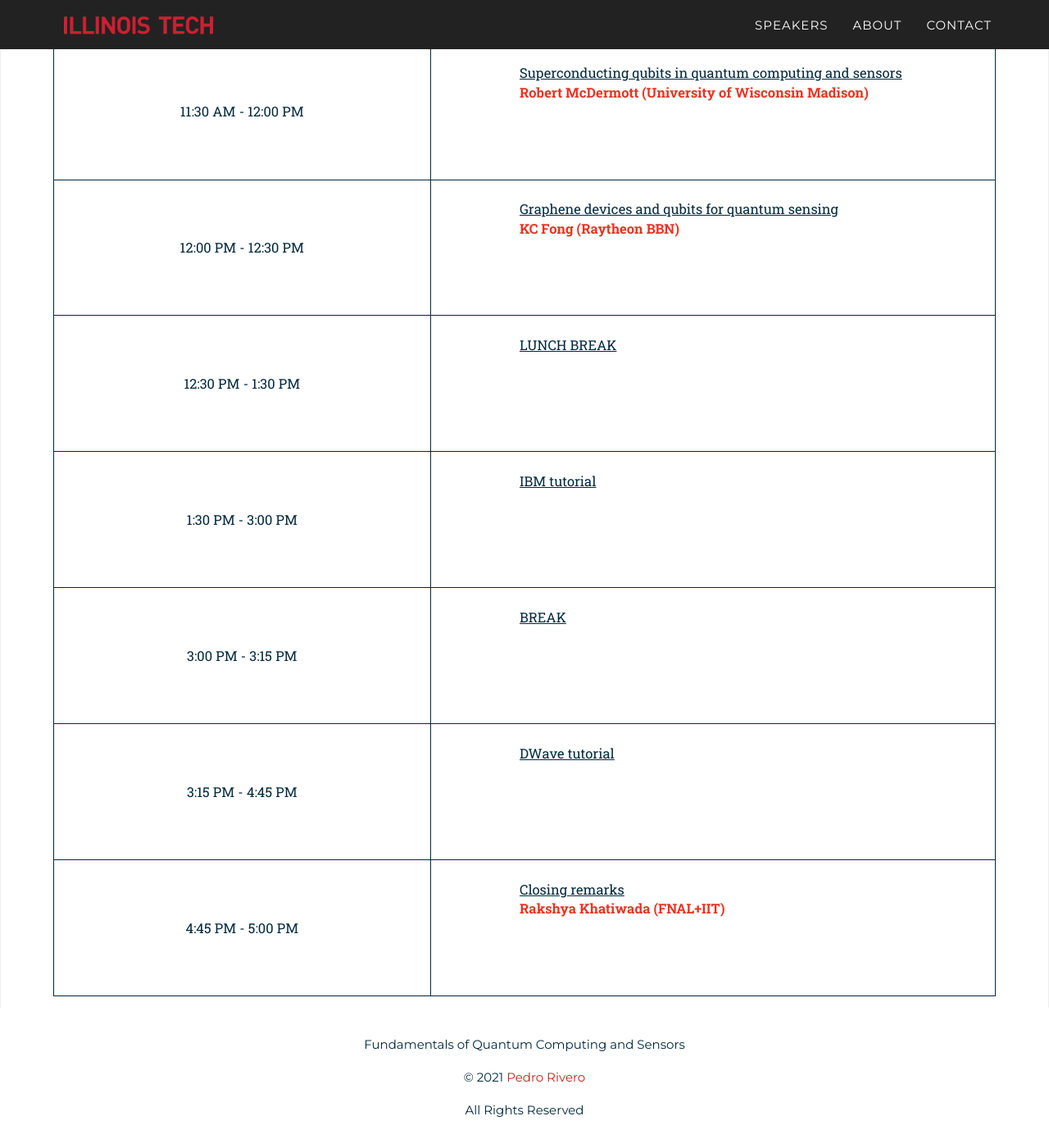
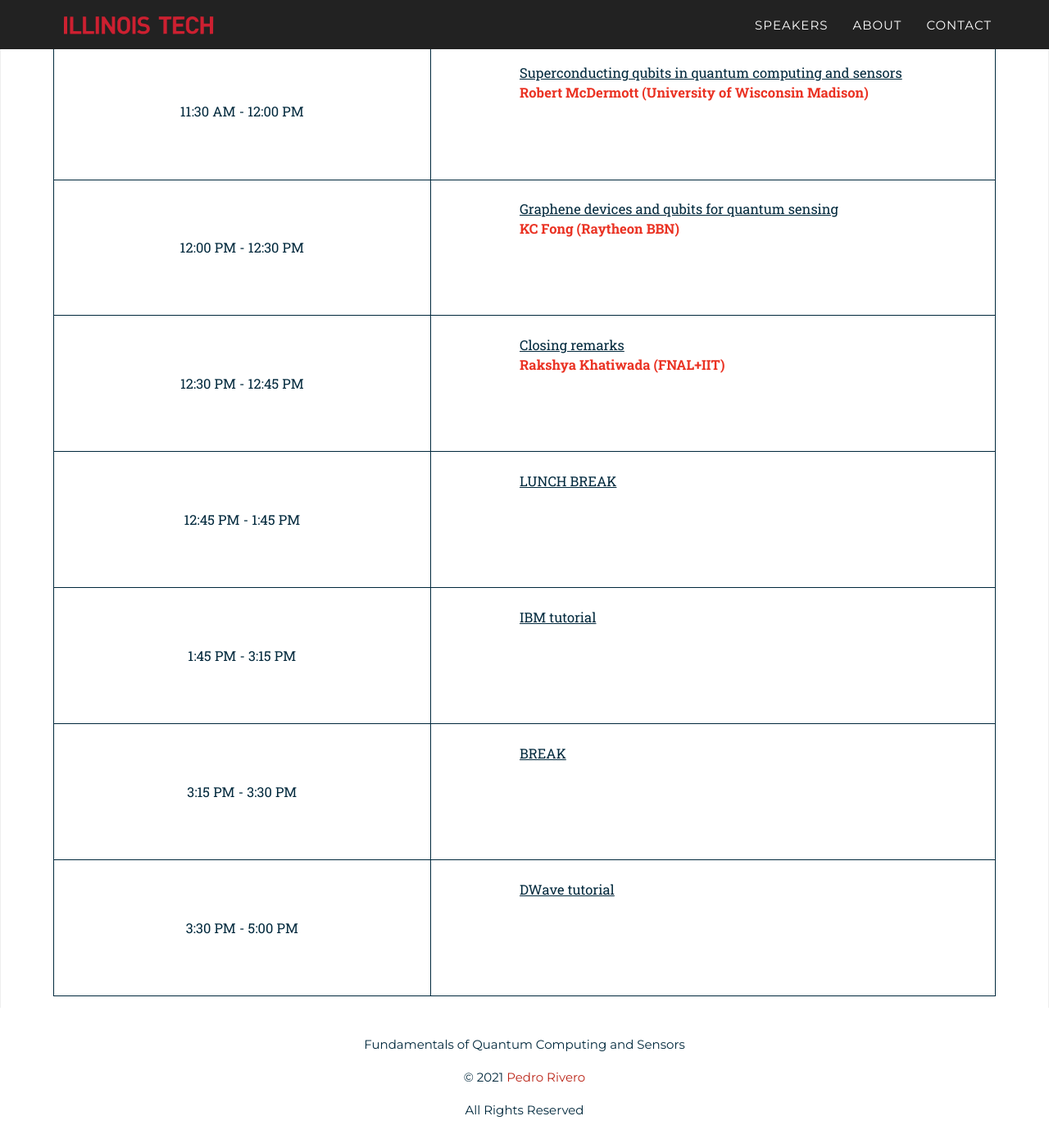
Before and after one commit to pedrorrivero/iit-qc-workshop, a Jekyll site: the page built from _pages/schedule.html, in a window 1280 px wide and 1400 px high, scrolled down 1164 px. Shown: the whole window at 82% size. Built offline with Jekyll 4.4.1, drawn with Linux system fonts in a browser that asks for light colours; some web fonts are replaced.

Commit message:
Updated schedule

```diff
--- a/_data/schedule.yml
+++ b/_data/schedule.yml
@@ -45,31 +45,31 @@
       location:
       abstract:
 
-    - time: 12:30 PM - 1:30 PM
+    - time: 12:30 PM - 12:45 PM
+      title: Closing remarks
+      speaker: Rakshya Khatiwada (FNAL+IIT)
+      location:
+      abstract:
+
+    - time: 12:45 PM - 1:45 PM
       title: LUNCH BREAK
       speaker:
       location:
       abstract:
 
-    - time: 1:30 PM - 3:00 PM
+    - time: 1:45 PM - 3:15 PM
       title: IBM tutorial
       speaker:
       location:
       abstract:
-    - time: 3:00 PM - 3:15 PM
+    - time: 3:15 PM - 3:30 PM
       title: BREAK
       speaker:
       location:
       abstract:
-    - time: 3:15 PM - 4:45 PM
+    - time: 3:30 PM - 5:00 PM
       title: DWave tutorial
       speaker:
-      location:
-      abstract:
-
-    - time: 4:45 PM - 5:00 PM
-      title: Closing remarks
-      speaker: Rakshya Khatiwada (FNAL+IIT)
       location:
       abstract:
 
```
